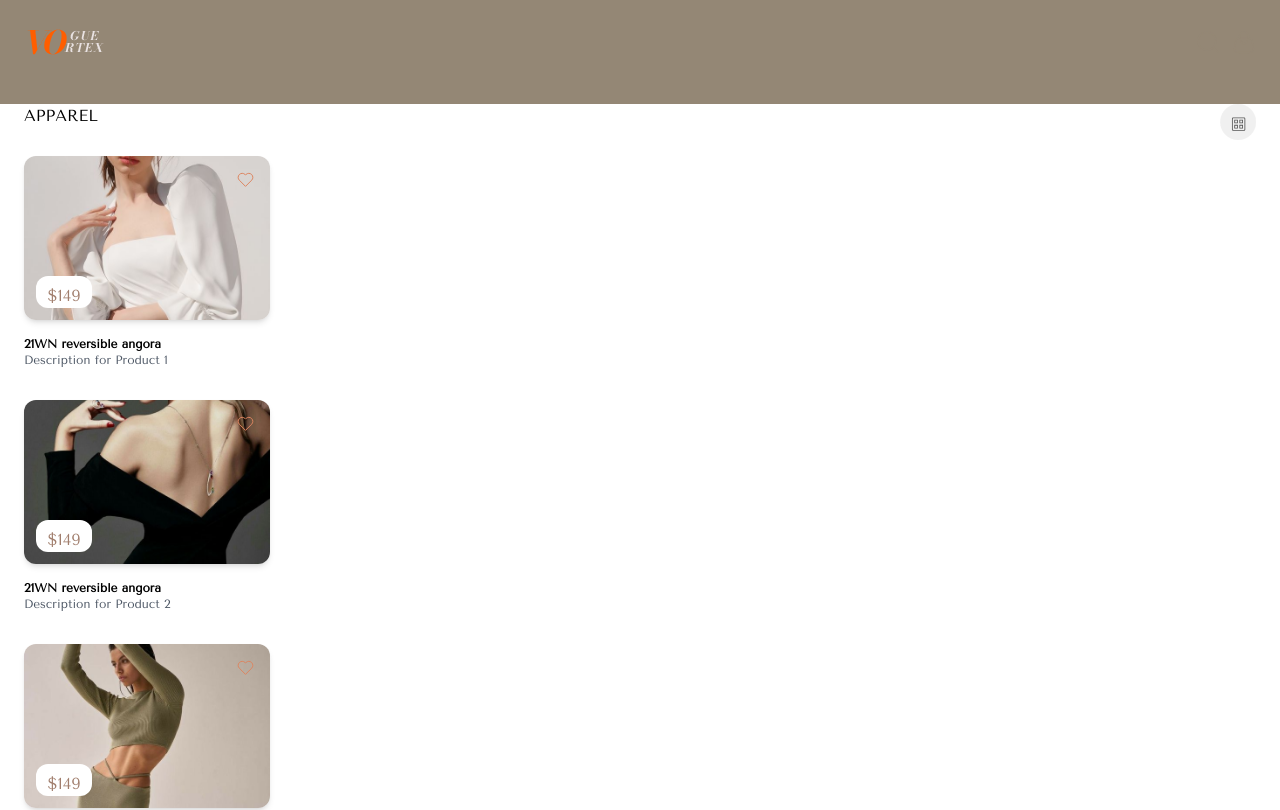
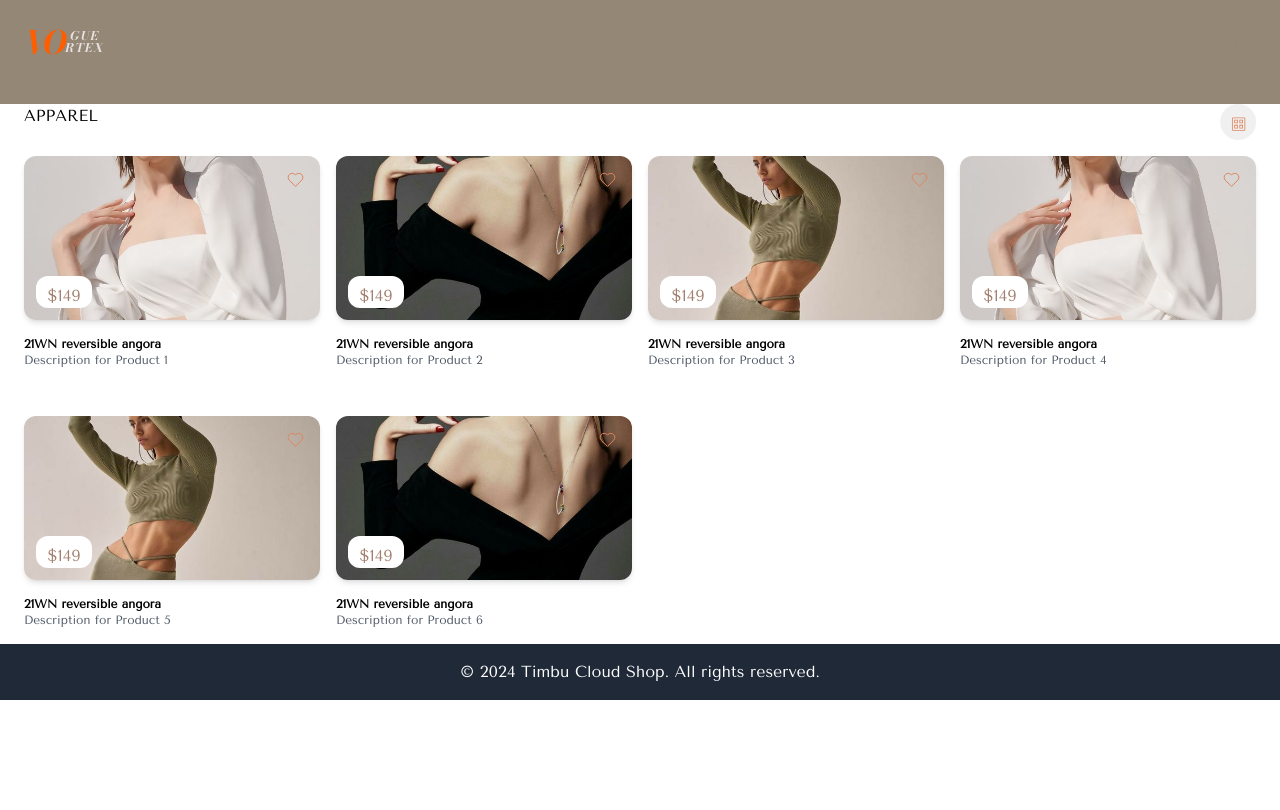
Before and after one commit to froschi95/timbu-shop-client, a Next.js app: page / in a window 1280 px wide. Shown: the top 810 px of the page. Built offline with nearby package versions, Linux system fonts and the light colour scheme.

Commit message:
Update UI

```diff
--- a/app/components/ProductList.jsx
+++ b/app/components/ProductList.jsx
@@ -4,7 +4,7 @@ import ProductCard from "./ProductCard";
 export default function ProductList({ products, viewType }) {
   return (
     <div
-      className={`relative grid ${
+      className={`relative grid w-full ${
         viewType !== "list"
           ? "grid-cols-2 sm:grid-cols-3 lg:grid-cols-4 gap-4"
           : "grid-cols-1 w-1/5"
--- a/app/page.js
+++ b/app/page.js
@@ -7,7 +7,7 @@ import products from "./data/products.json";
 import ToggleView from "./components/ToggleView";
 
 export default function Home() {
-  const [viewType, setViewType] = useState("list");
+  const [viewType, setViewType] = useState("grid");
 
   const toggleViewType = () => {
     setViewType((prevViewType) => (prevViewType === "list" ? "grid" : "list"));
```
